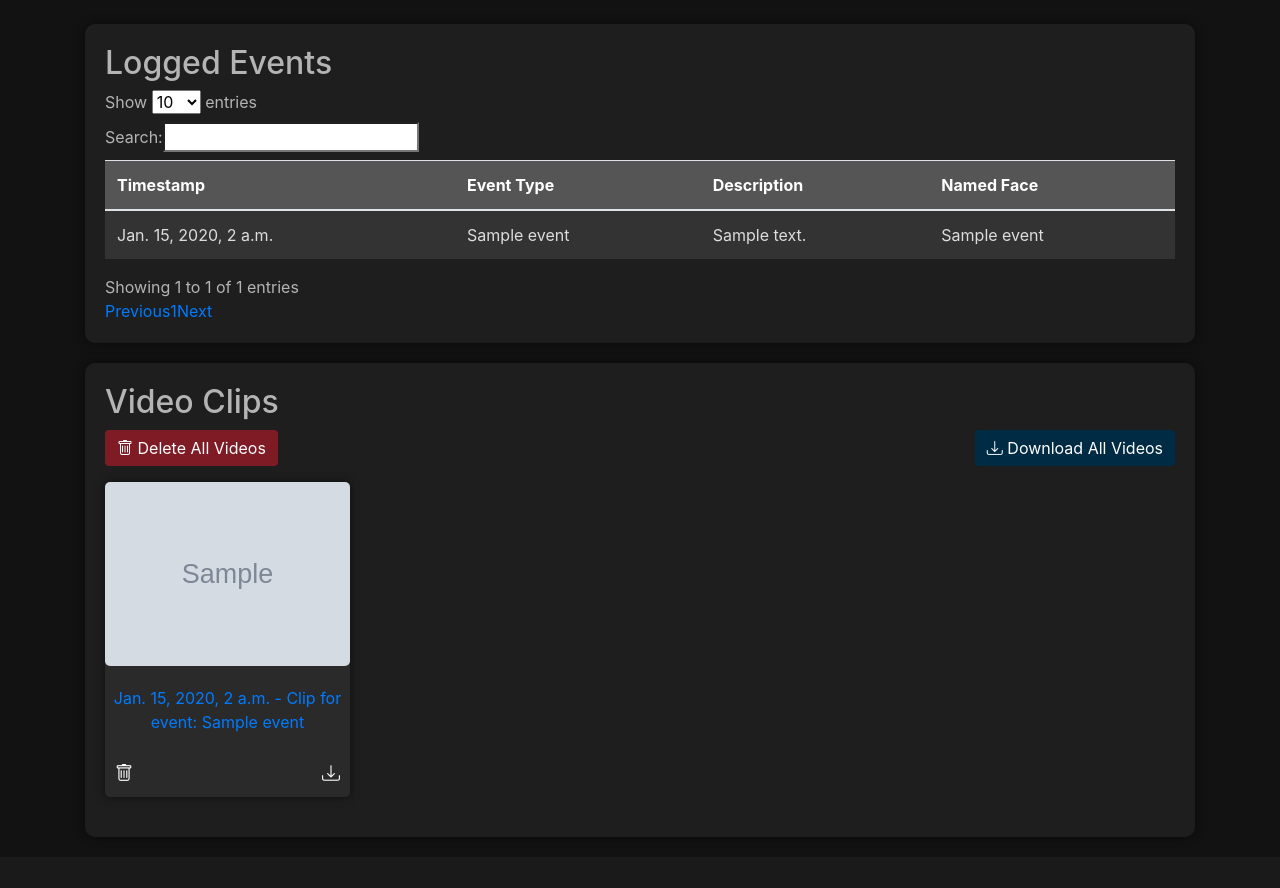
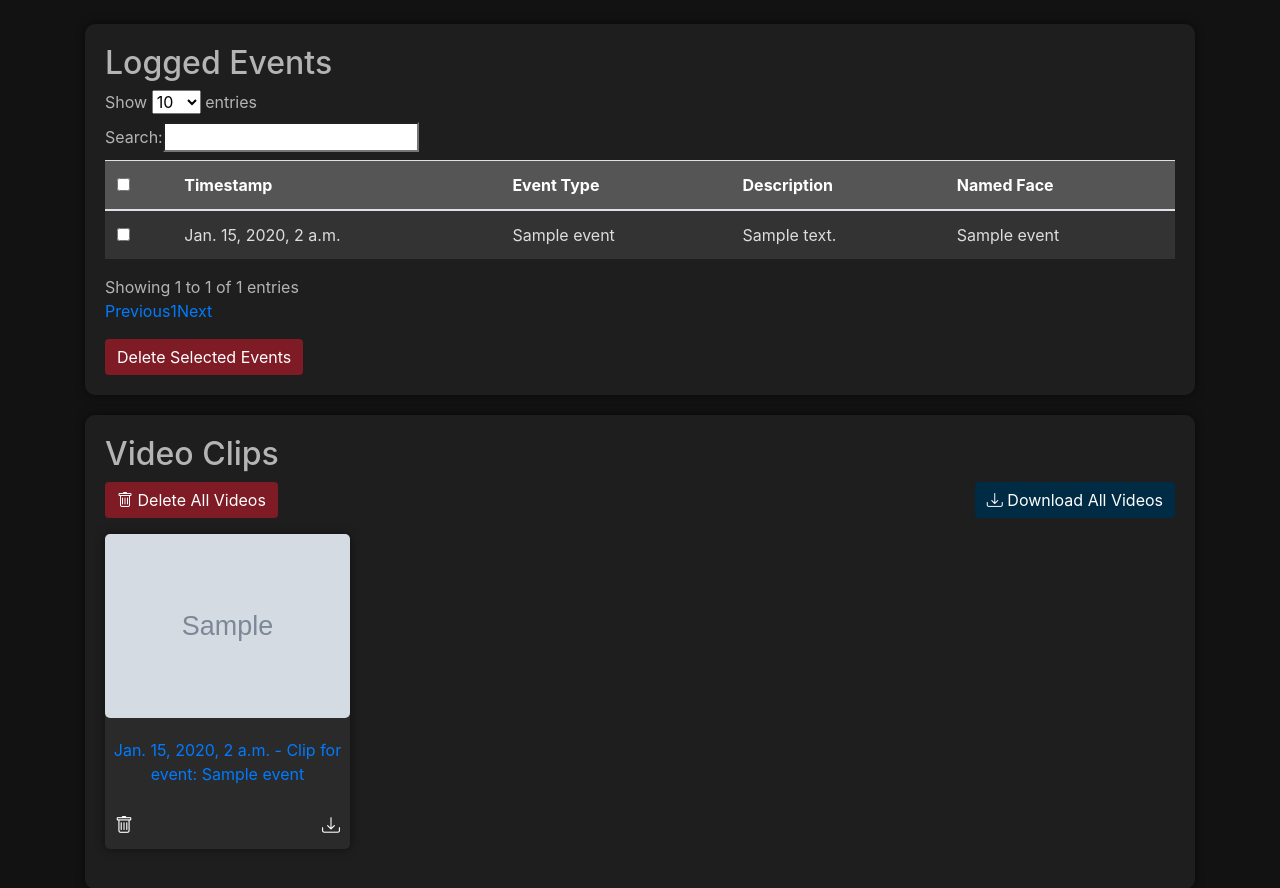
Before and after one commit to LlamaTuna/camster_dashbaord, a Django app: page / in a window 1280 px wide. Shown: the part 57-945 px from the top of the page. Before the commit the page ends 895 px from the top, so only its background shows below. Run offline with Django 4.2, Linux system fonts and the light colour scheme; a user stored in the database is signed in; tables that the repository leaves empty hold one stand-in row (values such as "Sample post"); grey boxes marked "Sample" are stand-in pictures; some libraries are stand-ins or nearby versions.

Commit message:
delete selected event for table

```diff
--- a/dashboard/static/js/dashboard.js
+++ b/dashboard/static/js/dashboard.js
@@ -1,10 +1,18 @@
 $(document).ready(function() {
-    console.log("DataTables initialization script running");  // Add this line to debug
+    // Initialize DataTable
     $('#events-table').DataTable({
-        "order": [[ 0, "desc" ]],  // By default, order by the first column (Timestamp) in descending order
-        "paging": true,             // Enable pagination
-        "searching": true,          // Enable search/filtering
-        "info": true,               // Show table information
-        "autoWidth": false          // Disable auto width to ensure proper alignment
+        "order": [[0, "desc"]],
+        "paging": true,
+        "searching": true,
+        "info": true,
+        "autoWidth": false,
+        "language": {
+            "emptyTable": "No data available in table"
+        }
+    });
+
+    // Select/Deselect all checkboxes
+    $('#select-all').on('click', function() {
+        $('input[name="selected_events"]').prop('checked', this.checked);
     });
 });
--- a/dashboard/templates/dashboard/index.html
+++ b/dashboard/templates/dashboard/index.html
@@ -5,12 +5,15 @@
 {% block title %}Dashboard{% endblock %}
 
 {% block content %}
-    <div class="dashboard-section">
-        <h2>Logged Events</h2>
-        <div class="table-responsive" style="max-height: 300px; overflow-y: auto;">
+<div class="dashboard-section">
+    <h2>Logged Events</h2>
+    <div class="table-responsive" style="max-height: 300px; overflow-y: auto;">
+        <form id="delete-selected-events-form" method="post" action="{% url 'delete_selected_events' %}">
+            {% csrf_token %}
             <table class="my-dark-table table table-striped" id="events-table">
                 <thead>
                     <tr>
+                        <th><input type="checkbox" id="select-all"></th> <!-- Select All checkbox -->
                         <th>Timestamp</th>
                         <th>Event Type</th>
                         <th>Description</th>
@@ -20,7 +23,8 @@
                 <tbody>
                     {% if events %}
                         {% for event in events %}
-                            <tr>
+                            <tr id="event-row-{{ event.id }}">
+                                <td><input type="checkbox" name="selected_events" value="{{ event.id }}"></td>
                                 <td>{{ event.timestamp }}</td>
                                 <td>{{ event.name }}</td>
                                 <td>{{ event.description }}</td>
@@ -29,14 +33,15 @@
                         {% endfor %}
                     {% else %}
                         <tr>
-                            <td colspan="4">No events found.</td>
+                            <td colspan="5">No events found.</td>
                         </tr>
                     {% endif %}
                 </tbody>
             </table>
-        </div>
+            <button type="submit" class="btn btn-danger mt-3">Delete Selected Events</button>
+        </form>
     </div>
-
+</div>
     <div class="dashboard-section">
         <h2>Video Clips</h2>
         <div class="d-flex justify-content-between mb-3">
@@ -90,5 +95,4 @@
 
 {% block extra_js %}
     <script src="https://cdn.datatables.net/1.11.5/js/jquery.dataTables.min.js"></script>
-    <script src="https://cdn.datatables.net/1.11.5/js/jquery.dataTables.min.js"></script>
 {% endblock %}
--- a/dashboard/urls.py
+++ b/dashboard/urls.py
@@ -2,7 +2,7 @@ from django.urls import path
 from .views import index, register, CustomLoginView
 from django.contrib.auth import views as auth_views
 from . import views
-from .views import index, delete_video, delete_all_videos, download_all_videos
+from .views import index, delete_video, delete_all_videos, download_all_videos, delete_selected_events
 
 
 urlpatterns = [
@@ -14,4 +14,5 @@ urlpatterns = [
     path('delete_video/<int:video_id>/', delete_video, name='delete_video'),
     path('delete_all_videos/', delete_all_videos, name='delete_all_videos'),
     path('download-all-videos/', download_all_videos, name='download_all_videos'),
+    path('delete_selected_events/', delete_selected_events, name='delete_selected_events'),
 ]
--- a/dashboard/views.py
+++ b/dashboard/views.py
@@ -13,7 +13,7 @@ import os
 from django.conf import settings
 import logging
 from django.shortcuts import get_object_or_404
-from django.http import HttpResponseRedirect, HttpResponse
+from django.http import HttpResponseRedirect, HttpResponse, JsonResponse
 from django.urls import reverse
 import zipfile
 
@@ -177,3 +177,12 @@ def register(request):
     else:
         form = CustomUserCreationForm()
     return render(request, 'dashboard/register.html', {'form': form})
+
+@login_required
+def delete_selected_events(request):
+    if request.method == 'POST':
+        selected_events = request.POST.getlist('selected_events')
+        if selected_events:
+            Event.objects.filter(id__in=selected_events).delete()
+        return redirect('index')  # Redirect back to the index page after deletion
+    return HttpResponseRedirect(reverse('index'))
```
